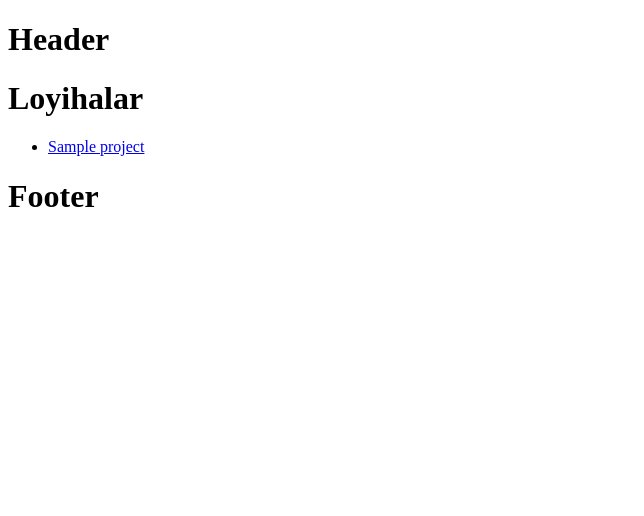
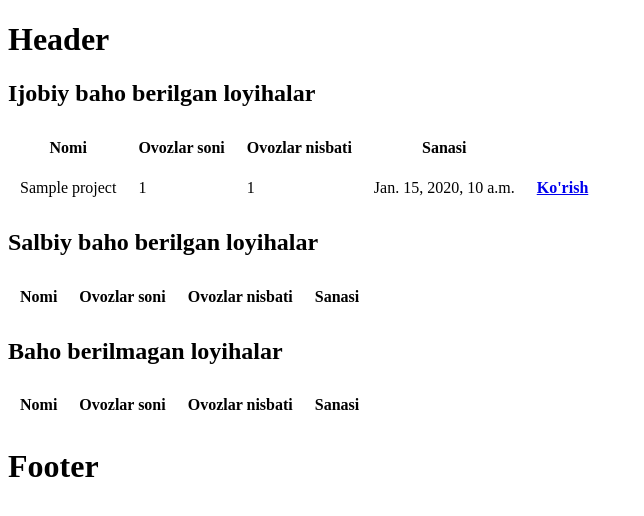
Before and after one commit to Otabekrasuljonov2006/model-django, a Django app: page /projects/ in a window 1280 px wide. Shown: the top 516 px of the page, without its empty margins (0-644 px from the left). Run offline with Django 5.2, Linux system fonts and the light colour scheme; tables that the repository leaves empty hold one stand-in row (values such as "Sample post"); lists and menus that the app fills with data are empty.

Commit message:
CRUD tamoyilining Read qilinishi haqda

```diff
--- a/projects/templates/projects/projects.html
+++ b/projects/templates/projects/projects.html
@@ -3,11 +3,72 @@
 
 {% block content %}
 
-<h1>Loyihalar</h1>
-<ul>
-{% for p in projects %}
-<li><a href = "{% url 'project' p.id %}">{{ p.title }}</a></li>
+<h2>Ijobiy baho berilgan loyihalar</h2>
 
-{% endfor %}
-</ul>
+<table cellpadding="10">
+    <tr>
+        <th>Nomi</th>
+        <th>Ovozlar soni</th>
+        <th>Ovozlar nisbati</th>
+        <th>Sanasi</th>
+        <th></th>
+    </tr>
+    {% for review in reviews_p %}
+    <tr>
+        <td>{{ review.project.title }}</td>
+        <td>{{ review.project.vote_count }}</td>
+        <td>{{ review.project.vote_ratio }}</td>
+        <td>{{ review.project.created }}</td>
+        <th><a href = "{% url 'project' review.project.id %}">Ko'rish</a></th>
+
+    </tr>
+    {% endfor %}
+</table>
+
+
+
+
+<h2>Salbiy baho berilgan loyihalar</h2>
+
+<table cellpadding="10">
+    <tr>
+        <th>Nomi</th>
+        <th>Ovozlar soni</th>
+        <th>Ovozlar nisbati</th>
+        <th>Sanasi</th>
+        <th></th>
+    </tr>
+    {% for review in reviews_m %}
+    <tr>
+        <td>{{ review.project.title }}</td>
+        <td>{{ review.project.vote_count }}</td>
+        <td>{{ review.project.vote_ratio }}</td>
+        <td>{{ review.project.created }}</td>
+        <th><a href = "{% url 'project' review.project.id %}">Ko'rish</a></th>
+
+    </tr>
+    {% endfor %}
+</table>
+
+<h2>Baho berilmagan loyihalar</h2>
+
+<table cellpadding="10">
+    <tr>
+        <th>Nomi</th>
+        <th>Ovozlar soni</th>
+        <th>Ovozlar nisbati</th>
+        <th>Sanasi</th>
+        <th></th>
+    </tr>
+    {% for project in projects %}
+    <tr>
+        <td>{{ project.title }}</td>
+        <td>{{ project.vote_count }}</td>
+        <td>{{ project.vote_ratio }}</td>
+        <td>{{ project.created }}</td>
+        <th><a href = "{% url 'project' project.id %}">Ko'rish</a></th>
+
+    </tr>
+    {% endfor %}
+</table>
 {% endblock %}
--- a/projects/views.py
+++ b/projects/views.py
@@ -2,9 +2,13 @@ from django.shortcuts import render
 from . models import *
 # Create your views here.
 def projects(request):
-    projects = Project.objects.all()
+    reviews_p = Review.objects.filter(value = '+')
+    reviews_m = Review.objects.filter(value = '-')
+    projects = Project.objects.filter(review__isnull = True)
     context = {
-        'projects': projects
+        'projects': projects,
+        'reviews_p': reviews_p,
+        'reviews_m': reviews_m,
     }
 
     return render(request, "projects/projects.html", context)
```
Also changed, not shown: projects/templates/projects/project.html (+20 -12 lines).
